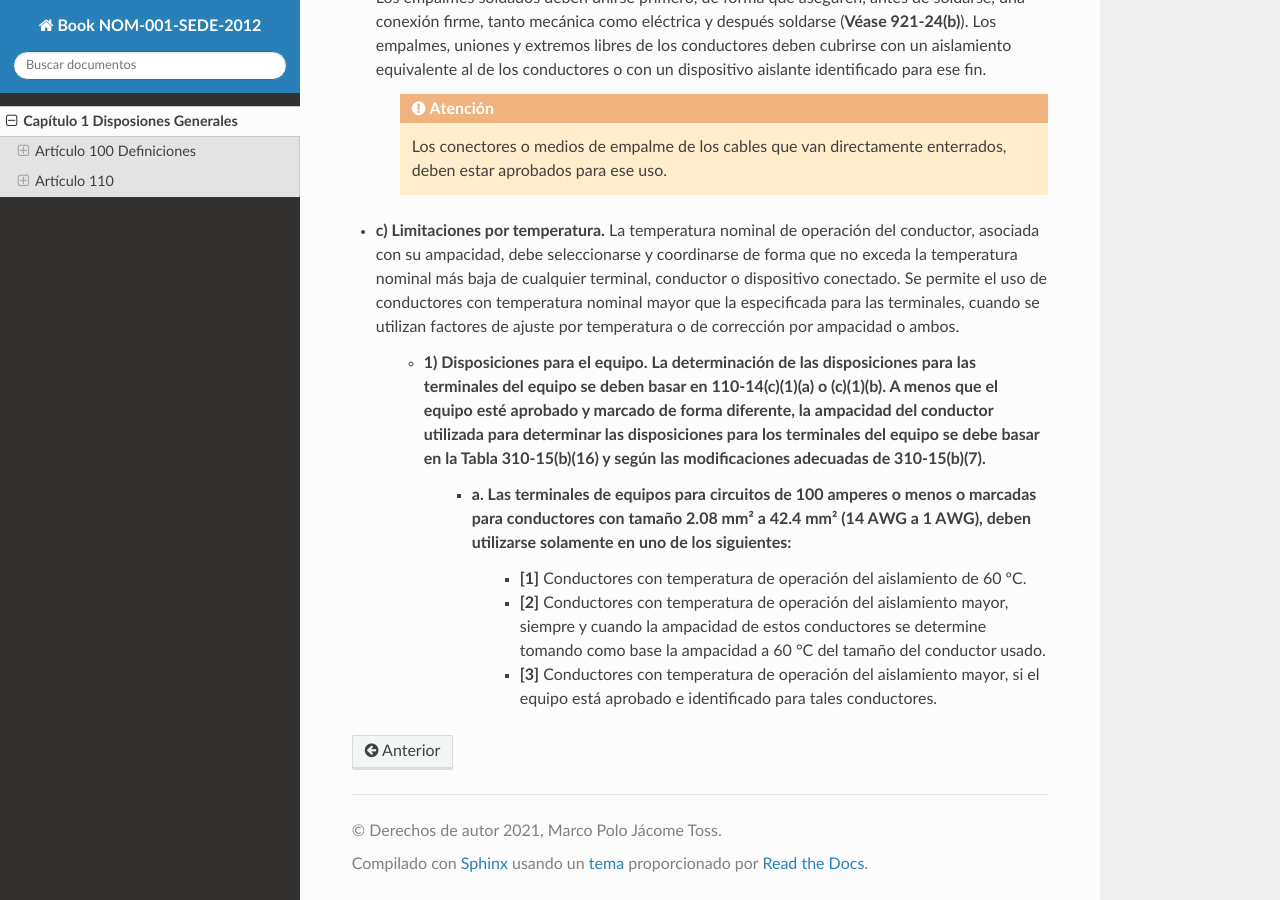
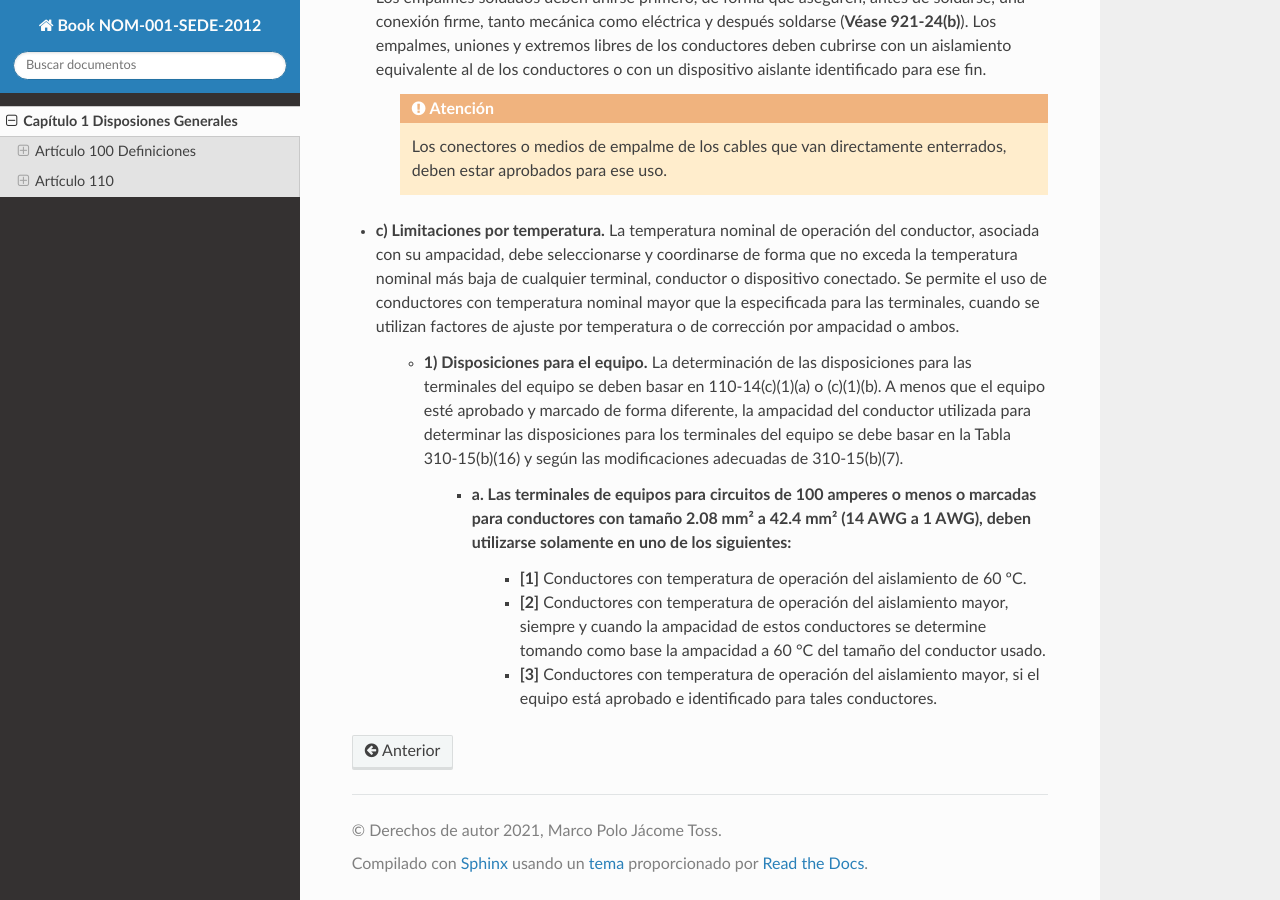
Before and after one commit to jacometoss/Book-NOM-001-SEDE-2012, a Sphinx documentation site: the page built from docs/100/index.rst, in a window 1280 px wide and 900 px high, scrolled down 20037 px. Built offline with Sphinx 7.4.7 and the Read the Docs theme 2.0.0, drawn with Linux system fonts in a browser that asks for light colours.

Commit message:
Add files via upload

```diff
--- a/docs/100/index.rst
+++ b/docs/100/index.rst
@@ -442,8 +442,9 @@ Conectores y terminales para conductores con cableados más flexibles que los de
 
 * **c) Limitaciones por temperatura.** La temperatura nominal de operación del conductor, asociada con su ampacidad, debe seleccionarse y coordinarse de forma que no exceda la temperatura nominal más baja de cualquier terminal, conductor o dispositivo conectado. Se permite el uso de conductores con temperatura nominal mayor que la especificada para las terminales, cuando se utilizan factores de ajuste por temperatura o de corrección por ampacidad o ambos.
 
-	* **1) Disposiciones para el equipo**. La determinación de las disposiciones para las terminales del equipo se deben basar en 110-14(c)(1)(a) o (c)(1)(b). A menos que el equipo esté aprobado y marcado de forma diferente, la ampacidad del conductor utilizada para determinar las disposiciones para los terminales del equipo se debe basar en la Tabla 310-15(b)(16) y según las modificaciones adecuadas de 310-15(b)(7).
+	* **1) Disposiciones para el equipo.** La determinación de las disposiciones para las terminales del equipo se deben basar en 110-14(c)(1)(a) o (c)(1)(b). A menos que el equipo esté aprobado y marcado de forma diferente, la ampacidad del conductor utilizada para determinar las disposiciones para los terminales del equipo se debe basar en la Tabla 310-15(b)(16) y según las modificaciones adecuadas de 310-15(b)(7).
+
 		* **a**. Las terminales de equipos para circuitos de 100 amperes o menos o marcadas para conductores con tamaño 2.08 mm² a 42.4 mm² (14 AWG a 1 AWG), deben utilizarse solamente en uno de los siguientes:
-			*   **[1]** Conductores con temperatura de operación del aislamiento de 60 ºC.
+			*	**[1]** Conductores con temperatura de operación del aislamiento de 60 ºC.
 			*   **[2]** Conductores con temperatura de operación del aislamiento mayor, siempre y cuando la ampacidad de estos conductores se determine tomando como base la ampacidad a 60 °C del tamaño del conductor usado.
 			*   **[3]** Conductores con temperatura de operación del aislamiento mayor, si el equipo está aprobado e identificado para tales conductores.
```
